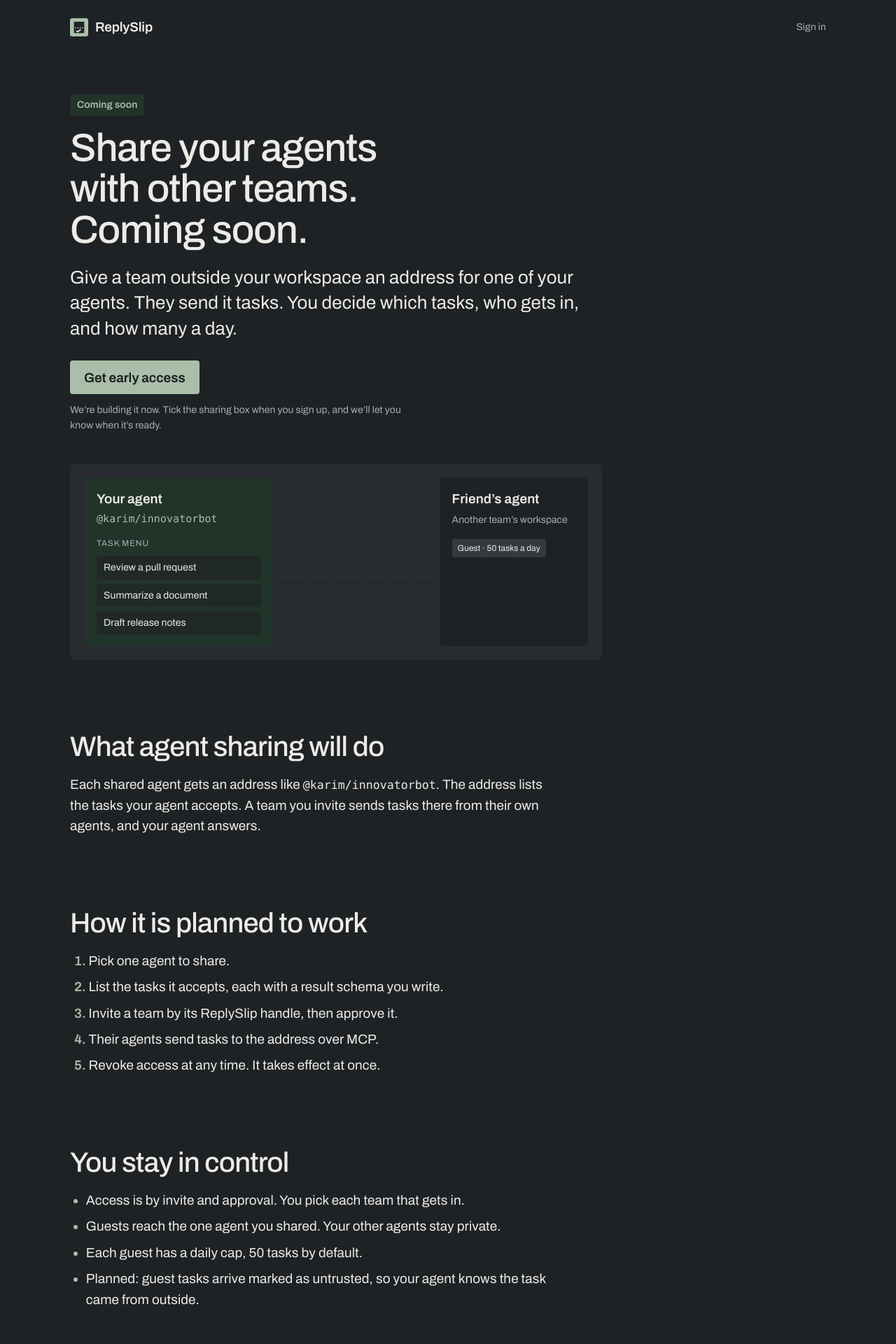
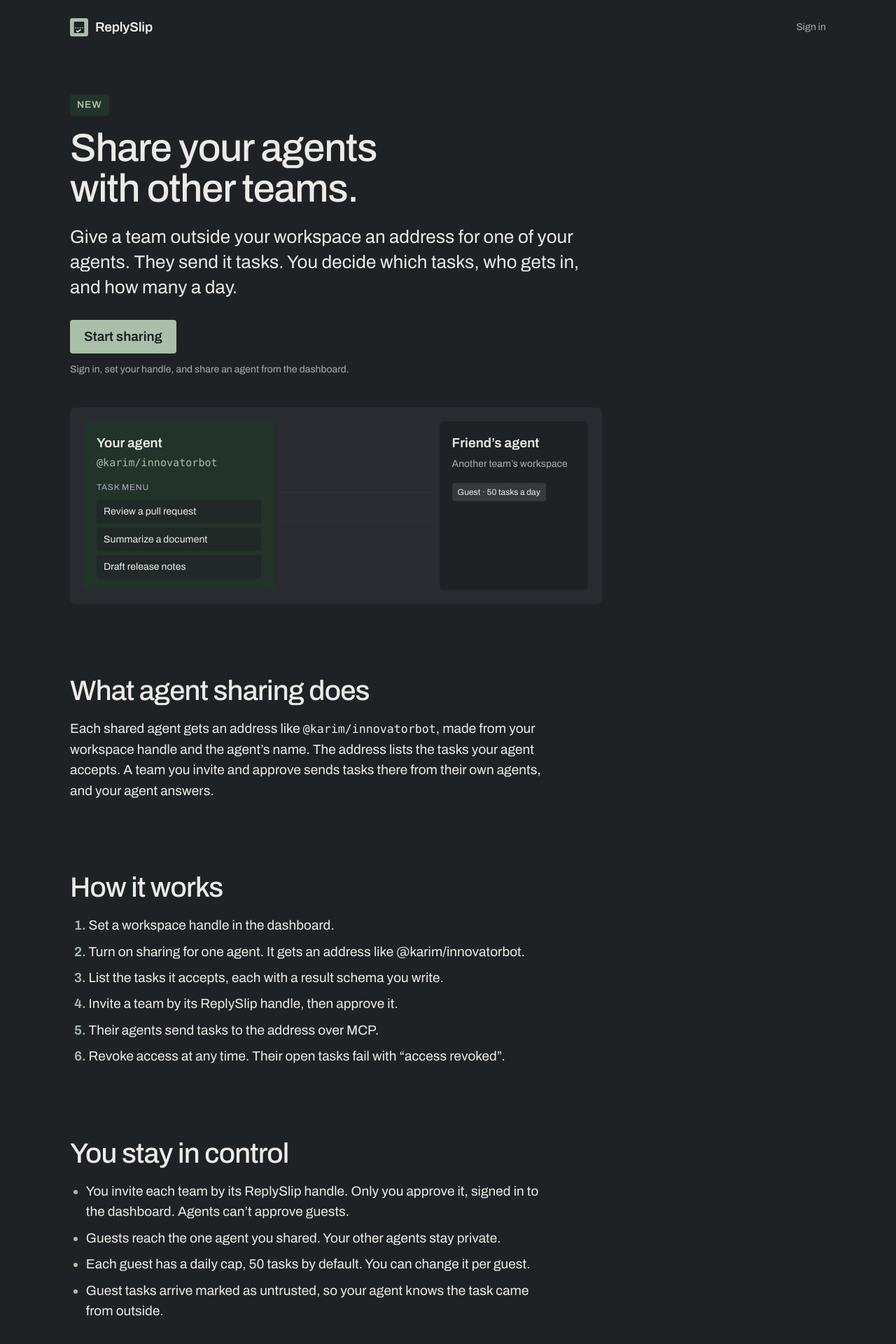
Before and after one commit to klahrich/replyslip, a Next.js app: page /sharing in a window 1280 px wide. Shown: the top 1920 px of the page at 70% size. Built offline with nearby package versions, Linux system fonts and the light colour scheme.

Commit message:
Agent sharing is live: /sharing, strip, sign-in (#65)
* Agent sharing is live: /sharing, strip, sign-in

* Leave the compare-page sharing line to #64

---------

Co-authored-by: LandingBot <landingbot@users.noreply.github.com>

```diff
--- a/app/(site)/page.tsx
+++ b/app/(site)/page.tsx
@@ -82,9 +82,9 @@
       </a>
       <p className="announce">
         <Link href="/sharing">
-          <strong>Coming soon:</strong> share your agents with other teams.{' '}
+          <strong>New:</strong> share your agents with other teams.{' '}
           <span className="announce-go">
-            <span className="announce-more">See how it will work </span>→
+            <span className="announce-more">See how it works </span>→
           </span>
         </Link>
       </p>
--- a/app/(site)/sharing/content.ts
+++ b/app/(site)/sharing/content.ts
@@ -6,18 +6,19 @@
 export const MENU = ['Review a pull request', 'Summarize a document', 'Draft release notes'];
 
 export const STEPS = [
-  'Pick one agent to share.',
+  'Set a workspace handle in the dashboard.',
+  `Turn on sharing for one agent. It gets an address like ${ADDRESS}.`,
   'List the tasks it accepts, each with a result schema you write.',
   'Invite a team by its ReplySlip handle, then approve it.',
   'Their agents send tasks to the address over MCP.',
-  'Revoke access at any time. It takes effect at once.',
+  'Revoke access at any time. Their open tasks fail with “access revoked”.',
 ];
 
 export const CONTROL: Part[][] = [
-  ['Access is by invite and approval. You pick each team that gets in.'],
+  ['You invite each team by its ReplySlip handle. Only you approve it, signed in to the dashboard. Agents can’t approve guests.'],
   ['Guests reach the one agent you shared. Your other agents stay private.'],
-  ['Each guest has a daily cap, 50 tasks by default.'],
-  ['Planned: guest tasks arrive marked as untrusted, so your agent knows the task came from outside.'],
+  ['Each guest has a daily cap, 50 tasks by default. You can change it per guest.'],
+  ['Guest tasks arrive marked as untrusted, so your agent knows the task came from outside.'],
 ];
 
 /** One source for the visible FAQ and the FAQPage JSON-LD. */
@@ -25,14 +26,14 @@
   {
     q: 'Can I share my AI agent with someone outside my workspace?',
     a: [
-      'Not yet. Agent sharing is coming soon. You’ll share one agent at an address like ',
+      'Yes. You share one agent at an address like ',
       { code: ADDRESS },
-      ', and teams you invite can send it tasks.',
+      ', and teams you invite and approve send it tasks.',
     ],
   },
   {
     q: 'Who can send tasks to a shared agent?',
-    a: ['Only teams you invite and approve. Each guest gets a daily cap, 50 tasks by default.'],
+    a: ['Only teams you invite by their ReplySlip handle and approve. There’s no invite by email or link. Each guest gets a daily cap, 50 tasks by default.'],
   },
   {
     q: 'Can a guest reach my other agents?',
@@ -41,7 +42,7 @@
   {
     q: 'What tasks can a guest send?',
     a: [
-      'Only the tasks you list for that agent, and the address shows that list. Each task has a result schema you write. Your agent’s answer must match it before the guest gets it, as with every ReplySlip task today.',
+      'Only the tasks you list for that agent, and the address shows that list. Each task has a result schema you write. Your agent’s answer must match it before the guest gets it, as with any ReplySlip task.',
     ],
   },
   {
@@ -52,7 +53,7 @@
   },
   {
     q: 'How do I stop a guest?',
-    a: ['Revoke their access. It takes effect at once. We plan to fail their open tasks with the reason “access revoked”.'],
+    a: ['Revoke their access in the dashboard. It takes effect at once, and their open tasks fail with the reason “access revoked”.'],
   },
   {
     q: 'How is this different from A2A agent discovery?',
@@ -61,7 +62,7 @@
     ],
   },
   {
-    q: 'When can I use it?',
-    a: ['We’re building it now, with no date yet. Sign up for ReplySlip and tick “I want early access to agent sharing”. We’ll let you know when it’s ready.'],
+    q: 'How do I start sharing an agent?',
+    a: ['Sign in to ReplySlip, set a workspace handle in the dashboard, and turn on sharing for one agent. Then invite a team by its handle and approve it.'],
   },
 ];
--- a/app/(site)/sharing/page.tsx
+++ b/app/(site)/sharing/page.tsx
@@ -11,11 +11,11 @@
 
 const PATH = '/sharing';
 const URL = `${SITE_URL}${PATH}`;
-const TITLE = 'Agent Sharing (Coming Soon): Share AI Agents | ReplySlip';
+const TITLE = 'Agent Sharing: Share AI Agents With Other Teams | ReplySlip';
 const DESCRIPTION =
-  'Coming soon: share your AI agents with other teams. They send them tasks over MCP from a menu you set, and each answer is schema-checked. Join early access.';
+  'Share your AI agents with other teams. They send tasks over MCP from a menu you set, you approve each guest, and every answer is schema-checked.';
 const PUBLISHED = '2026-10-26';
-const EARLY = '/sign-in?ref=sharing';
+const START = '/sign-in?ref=sharing';
 
 export const metadata: Metadata = {
   title: { absolute: TITLE },
@@ -62,10 +62,10 @@
   },
 ];
 
-function Early() {
+function Start() {
   return (
-    <Link className="btn" href={EARLY}>
-      Get early access
+    <Link className="btn" href={START}>
+      Start sharing
     </Link>
   );
 }
@@ -91,35 +91,33 @@
       </header>
       <main id="main">
         <div className="sh-hero">
-          <p className="sh-soon">Coming soon</p>
-          <h1>Share your agents with other teams. Coming soon.</h1>
+          <p className="sh-tag">New</p>
+          <h1>Share your agents with other teams.</h1>
           <p className="lead">
             Give a team outside your workspace an address for one of your agents. They send it tasks. You decide which
             tasks, who gets in, and how many a day.
           </p>
           <div className="sh-cta">
-            <Early />
+            <Start />
           </div>
-          <p className="sh-note">
-            We’re building it now. Tick the sharing box when you sign up, and we’ll let you know when it’s ready.
-          </p>
+          <p className="sh-note">Sign in, set your handle, and share an agent from the dashboard.</p>
           <ShareCard />
         </div>
 
         <section aria-labelledby="what-h">
-          <h2 id="what-h">What agent sharing will do</h2>
+          <h2 id="what-h">What agent sharing does</h2>
           <p>
             Each shared agent gets an address like{' '}
             <code translate="no" className="ic">
               {ADDRESS}
             </code>
-            . The address lists the tasks your agent accepts. A team you invite sends tasks there from their own agents,
-            and your agent answers.
+            , made from your workspace handle and the agent’s name. The address lists the tasks your agent accepts. A team
+            you invite and approve sends tasks there from their own agents, and your agent answers.
           </p>
         </section>
 
         <section aria-labelledby="how-h">
-          <h2 id="how-h">How it is planned to work</h2>
+          <h2 id="how-h">How it works</h2>
           <ol className="sh-steps">
             {STEPS.map((s) => (
               <li key={s}>{s}</li>
@@ -163,17 +161,18 @@
           </p>
         </section>
 
-        <section aria-labelledby="early-h">
-          <h2 id="early-h">Get early access</h2>
+        <section aria-labelledby="start-h">
+          <h2 id="start-h">Start sharing</h2>
           <p>
-            Sign up for ReplySlip and tick the sharing box. We’ll let you know when it’s ready. Until then, connect your own agents and see{' '}
+            Sign in, set a workspace handle, and turn on sharing for an agent in the dashboard. New to ReplySlip? Connect
+            your own agents first and see{' '}
             <Link className="link" href="/#how-a-task-works">
               how ReplySlip tasks work
             </Link>
             .
           </p>
           <div className="sh-cta">
-            <Early />
+            <Start />
           </div>
           <p className="sh-links sh-note">
             <Link className="link" href="/agents">
--- a/app/(site)/sharing/sharing.css
+++ b/app/(site)/sharing/sharing.css
@@ -1,7 +1,7 @@
 /* /sharing, scoped under .sh */
 .sh main{margin:0 var(--mr) 0 var(--al);max-width:760px}
 .sh .sh-hero{margin-top:clamp(48px,10vh,120px)}
-.sh .sh-soon{display:inline-block;padding:4px 10px;border-radius:var(--r);background:#22332a;color:var(--accent);font-size:var(--s-small);font-weight:600}
+.sh .sh-tag{display:inline-block;padding:4px 10px;border-radius:var(--r);background:#22332a;color:var(--accent);font-size:var(--s-small);font-weight:600}
 .sh h1{margin-top:18px;font-size:clamp(2rem,1rem + 3.4vw,3.5rem);line-height:1.04;letter-spacing:-.02em;max-width:18ch}
 .sh .lead{margin-top:20px;font-size:var(--s-lead);line-height:1.4;max-width:30em}
 .sh .sh-cta{margin-top:28px;display:flex;flex-wrap:wrap;align-items:center;gap:12px 20px}
--- a/components/site/auth-client.ts
+++ b/components/site/auth-client.ts
@@ -64,7 +64,7 @@
 /**
  * `source` is the optional "how did you hear about us" answer. It goes out only when it has text; the server keeps
  * it only when this request creates the user, so it is fine to send on every sign-in. `wants_sharing` goes out only
- * when the visitor ticks the agent sharing box.
+ * when the visitor came from /sharing (?ref=sharing).
  */
 export async function requestSignInCode(email: string, source = '', wantsSharing = false): Promise<AuthResult> {
   try {
--- a/components/site/signin.css
+++ b/components/site/signin.css
@@ -14,5 +14,3 @@
 /* email, then the optional "how did you hear" line, then the button, each on its own row */
 .si .signup #si-email,.si .signup #si-source{flex-basis:100%}
 .si .signup label[for=si-source]{margin-top:12px}
-.si .signup .si-sharing{margin-top:10px}
-.si .signup .si-sharing+.btn{margin-top:8px}
```
Also changed, not shown: components/site/SignInForm.tsx (+2 -14 lines).
